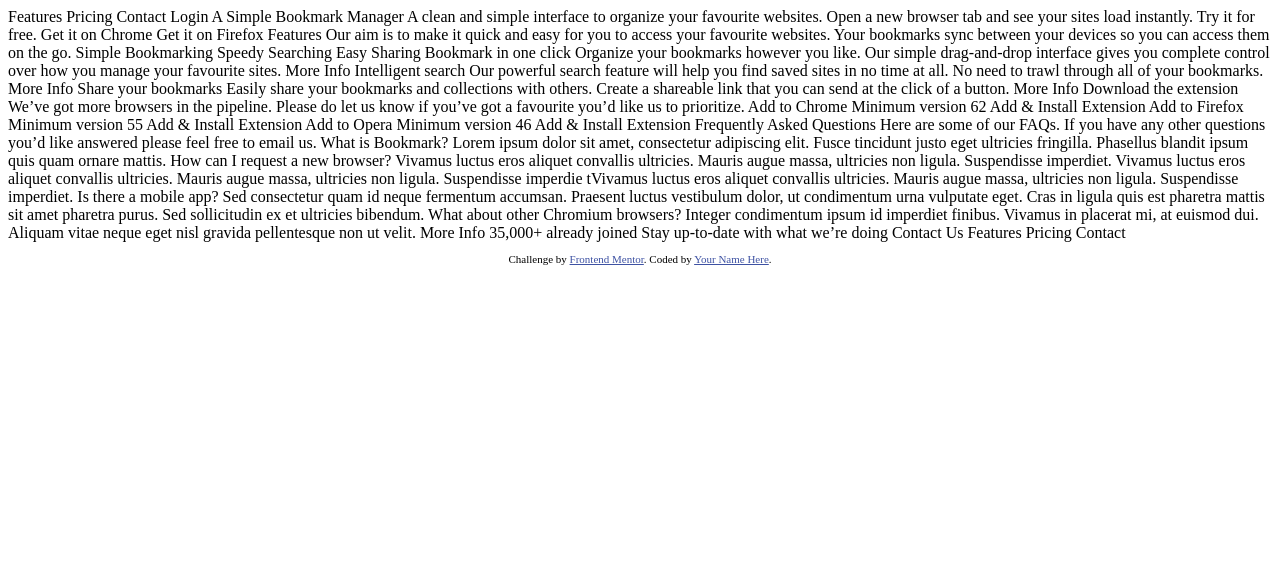
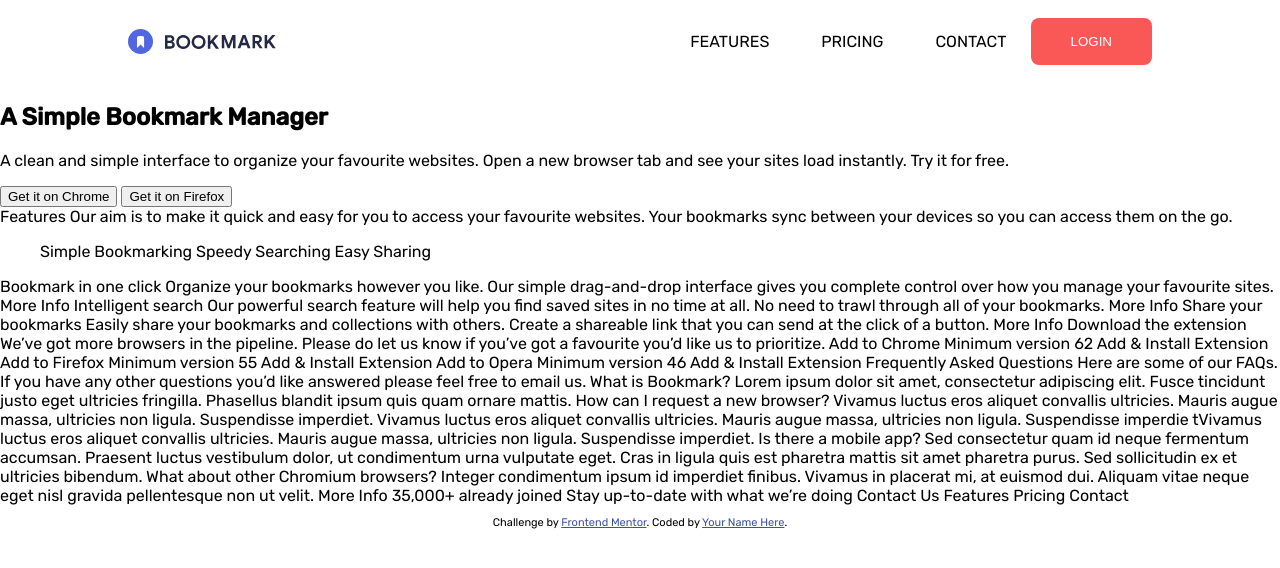
Before and after one commit to dianagatcan/bookmark-landing-page, a plain HTML site: page index.html in a window 1280 px wide. Drawn offline with Linux system fonts and the light colour scheme.

Commit message:
Add styles to the navbar

```diff
--- a/index.html
+++ b/index.html
@@ -2,41 +2,53 @@
 <html lang="en">
 <head>
   <meta charset="UTF-8">
-  <meta name="viewport" content="width=device-width, initial-scale=1.0"> <!-- displays site properly based on user's device -->
-
+  <meta name="viewport" content="width=device-width, initial-scale=1.0">
   <link rel="icon" type="image/png" sizes="32x32" href="./images/favicon-32x32.png">
-
+  <link rel="stylesheet" href="styles.css">
   <title>Frontend Mentor | Bookmark landing page</title>
 
-  <!-- Feel free to remove these styles or customise in your own stylesheet 👍 -->
   <style>
     .attribution { font-size: 11px; text-align: center; }
     .attribution a { color: hsl(228, 45%, 44%); }
   </style>
 </head>
 <body>
+    <header>
+        <img class="logo" src="images/logo-bookmark.svg" alt="bookmark logo">
+        <nav>
+            <ul class="nav-links">
+                <li><a href="/features">FEATURES</a></li>
+                <li><a href="/pricing">PRICING</a></li>
+                <li><a href="/contact">CONTACT</a></li>
+            </ul>
+        </nav>
+        <a href="/login"><button class="login">LOGIN</button></a>
+    </header>
+        <main>
+            <section>
+                <h1>A Simple Bookmark Manager</h1>
+                <p>A clean and simple interface to organize your favourite websites. Open a new browser tab and see your sites load instantly. Try it for free.</p>
+                <button>Get it on Chrome</button>
+                <button>Get it on Firefox</button>
+            </section>
 
-  Features
-  Pricing
-  Contact
-  Login
 
-  A Simple Bookmark Manager
 
-  A clean and simple interface to organize your favourite websites. Open a new
-  browser tab and see your sites load instantly. Try it for free.
 
-  Get it on Chrome
-  Get it on Firefox
+
+
 
             Features
 
             Our aim is to make it quick and easy for you to access your favourite websites.
             Your bookmarks sync between your devices so you can access them on the go.
 
+            <menu>
                 Simple Bookmarking
                 Speedy Searching
                 Easy Sharing
+            </menu>
+
 
             Bookmark in one click
 
@@ -123,7 +135,7 @@
             Features
             Pricing
             Contact
-
+        </main>
   <footer>
     <p class="attribution">
       Challenge by <a href="https://www.frontendmentor.io?ref=challenge" target="_blank">Frontend Mentor</a>.
--- /dev/null
+++ b/styles.css
@@ -0,0 +1,59 @@
+@import url('https://fonts.googleapis.com/css2?family=Rubik:wght@400;500&display=swap');
+
+body {
+    margin: 0;
+    padding: 0;
+    font-size: 1rem;
+    box-sizing: border-box;
+    min-height: 100%;
+    max-width: 1440px;
+    font-family: 'Rubik', sans-serif;
+    /* display: flex;
+    justify-content: center;
+    align-items: center;
+    text-align: center; */
+  }
+
+  header{
+    display: flex;
+    justify-content: flex-end;
+    align-items: center;
+    padding: 1rem 10%;
+    color: hsl(0, 100%, 0%);
+  }
+
+  .logo{
+    margin-right: auto;
+  }
+
+  li{
+    text-decoration: none;
+  }
+
+  .nav-links{
+    list-style: none;
+  }
+
+  .nav-links li{
+    display: inline-block;
+    padding: 0 1.5rem;
+    cursor: pointer;
+  }
+
+  .nav-links li a{
+    text-decoration: none;
+    color: hsl(0, 100%, 0%);
+  }
+
+  .nav-links li a:hover{
+    color: hsl(0, 94%, 66%);
+  }
+
+  .login{
+    padding: 1rem 2.5rem;
+    background-color: hsl(0, 94%, 66%);
+    border: none;
+    border-radius: 0.5rem;
+    cursor: pointer;
+    color: hsl(0, 100%, 100%);
+  }
```
Lines whose indentation alone changed are shown as unchanged.
